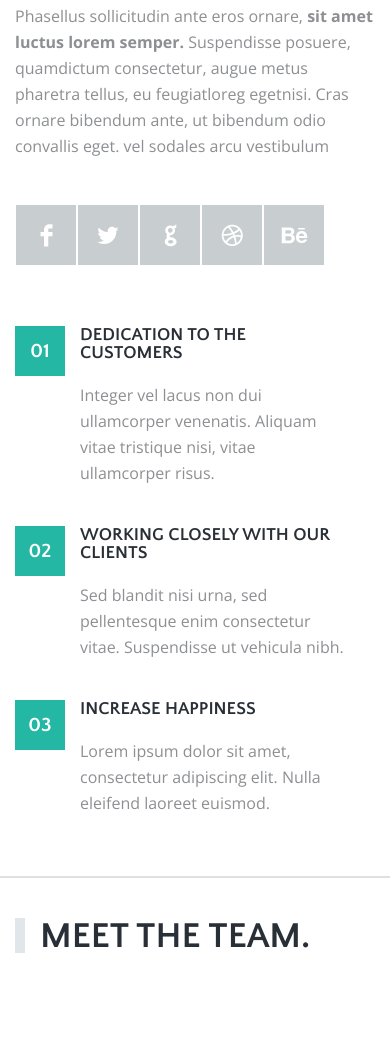
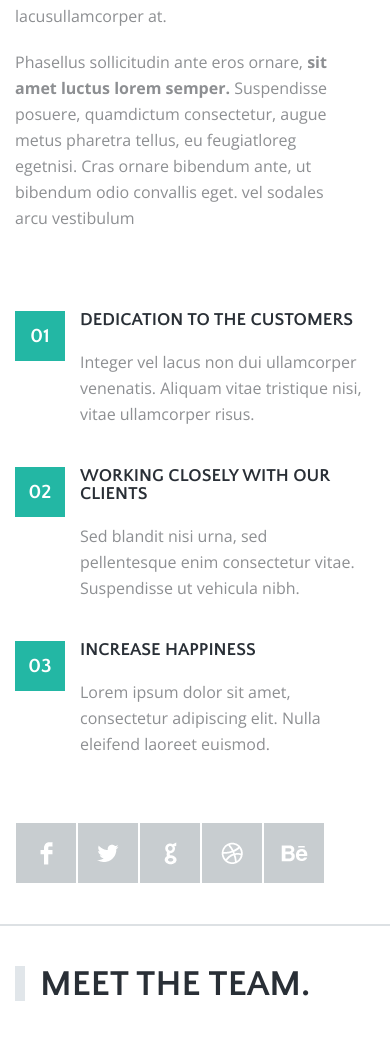
Before and after one commit to kris-bieliaeva/-modest-flex-template, a plain HTML site: page index.html in a window 390 px wide. Shown: the part 829-1868 px from the top of the page. Drawn offline with nearby package versions, Linux system fonts and the light colour scheme.

Commit message:
enhance about secton for mobile devices

```diff
--- a/index.html
+++ b/index.html
@@ -76,11 +76,13 @@
       <!-- About -->
       <section class="about">
         <div class="container">
-          <div class="row">
-            <div class="col-xs-12 col-md-6 col-lg-7">
+          <div class="row about-row">
+            <div class="col-xs-12">
               <h2 class="common-title dark-title before-title">
                 we are modest.
               </h2>
+            </div>
+            <div class="col-xs-12 col-md-6 col-lg-7">
               <div>
                 <p class="darken-text">
                   Lorem ipsum dolor sit amet, consectetur adipiscing elit. Sed
@@ -101,7 +103,7 @@
                 </p>
               </div>
 
-              <div class="social-media-box">
+              <div class="social-media-box hidden-xs">
                 <div class="facebook"></div>
                 <div class="twitter"></div>
                 <div class="google"></div>
@@ -112,7 +114,7 @@
             <div class="col-xs-12 col-md-6 col-lg-5 top-space">
               <div class="number-block">
                 <div class="number">01</div>
-                <div class="number-text-block col-xs-10">
+                <div class="number-text-block col-xs-11">
                   <h4>Dedication to the customers</h4>
                   <p class="darken-text">
                     Integer vel lacus non dui ullamcorper venenatis. Aliquam
@@ -122,7 +124,7 @@
               </div>
               <div class="number-block">
                 <div class="number">02</div>
-                <div class="number-text-block col-xs-10">
+                <div class="number-text-block col-xs-11">
                   <h4>working closely with our clients</h4>
                   <p class="darken-text">
                     Sed blandit nisi urna, sed pellentesque enim consectetur
@@ -132,13 +134,20 @@
               </div>
               <div class="number-block">
                 <div class="number">03</div>
-                <div class="number-text-block col-xs-10">
+                <div class="number-text-block col-xs-11">
                   <h4>increase happiness</h4>
                   <p class="darken-text">
                     Lorem ipsum dolor sit amet, consectetur adipiscing elit.
                     Nulla eleifend laoreet euismod.
                   </p>
                 </div>
+              </div>
+              <div class="social-media-box hidden-desktop">
+                <div class="facebook"></div>
+                <div class="twitter"></div>
+                <div class="google"></div>
+                <div class="dribble"></div>
+                <div class="behance"></div>
               </div>
             </div>
           </div>
--- a/sections.css
+++ b/sections.css
@@ -20,6 +20,16 @@ section {
 
 .about {
   border-bottom: 2px solid #dde1e4;
+}
+
+.about-row {
+  display: flex;
+  align-items: flex-start;
+}
+
+.about-row {
+  display: flex;
+  align-items: flex-start;
 }
 .social-media-box {
   display: flex;
@@ -62,6 +72,7 @@ section {
 
 .number-block {
   display: flex;
+  justify-content: space-between;
   margin-top: 20px;
 }
 
@@ -69,13 +80,19 @@ section {
   display: flex;
   justify-content: center;
   align-items: center;
-  width: 50px;
-  height: 50px;
+  min-width: 50px;
+  min-height: 50px;
+  max-height: 50px;
+  max-width: 50px;
   background-color: #23b7a4;
   font-family: "Quattrocento Sans", sans-serif;
   font-size: 20px;
   font-weight: bold;
   color: #ffffff;
+}
+
+.hidden-xs {
+  display: none;
 }
 
 /* tablet - sm - */
@@ -91,6 +108,14 @@ section {
   .top-space {
     margin-top: 0px;
   }
+
+  .hidden-desktop {
+    display: none;
+  }
+
+  .hidden-xs {
+    display: flex;
+  }
 }
 
 /* desktop - lg - */
--- a/style.css
+++ b/style.css
@@ -19,6 +19,7 @@ p {
   font-size: 16px;
   line-height: 26px;
   margin: 20px 0;
+  padding-right: 15px;
 }
 
 .common-title {
```
